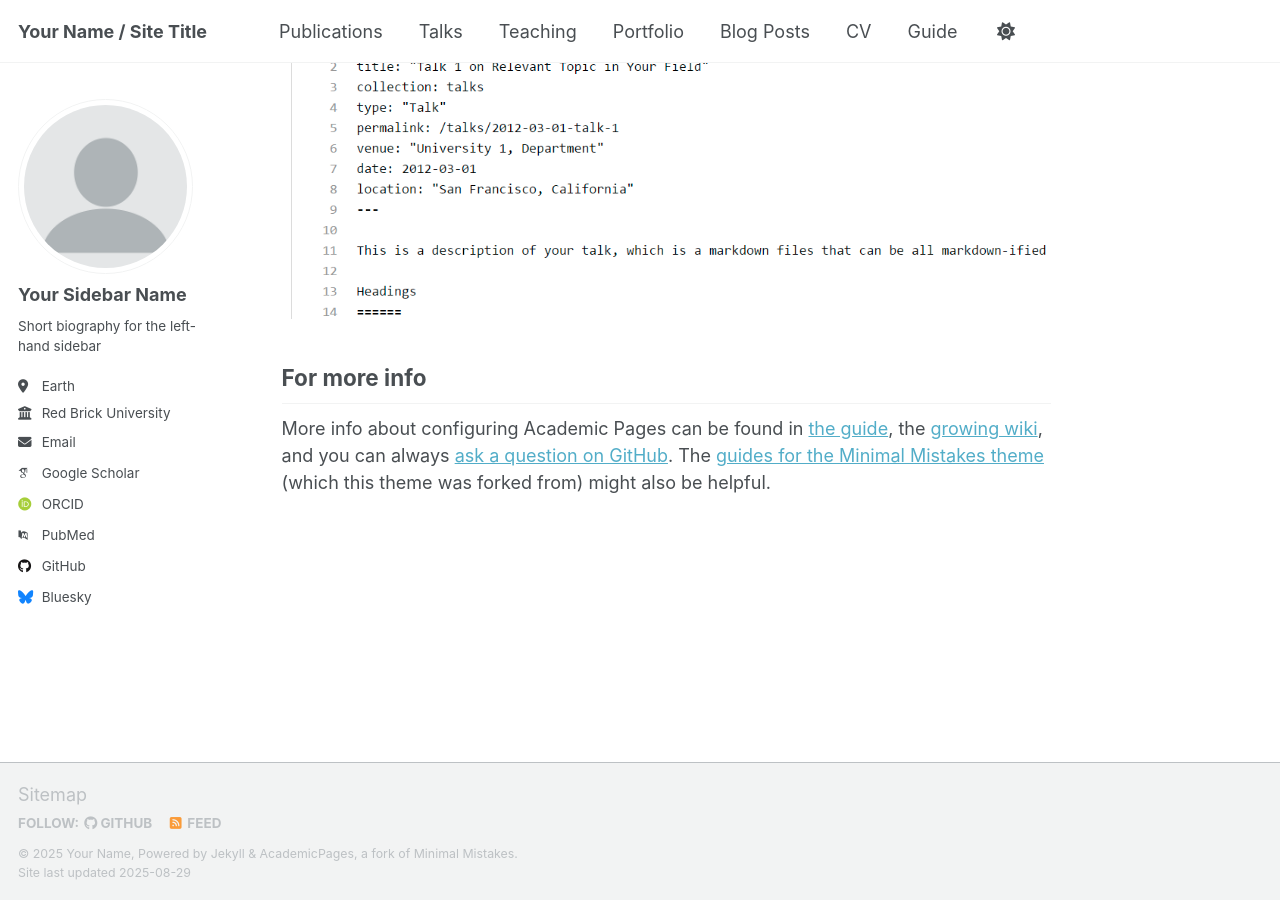
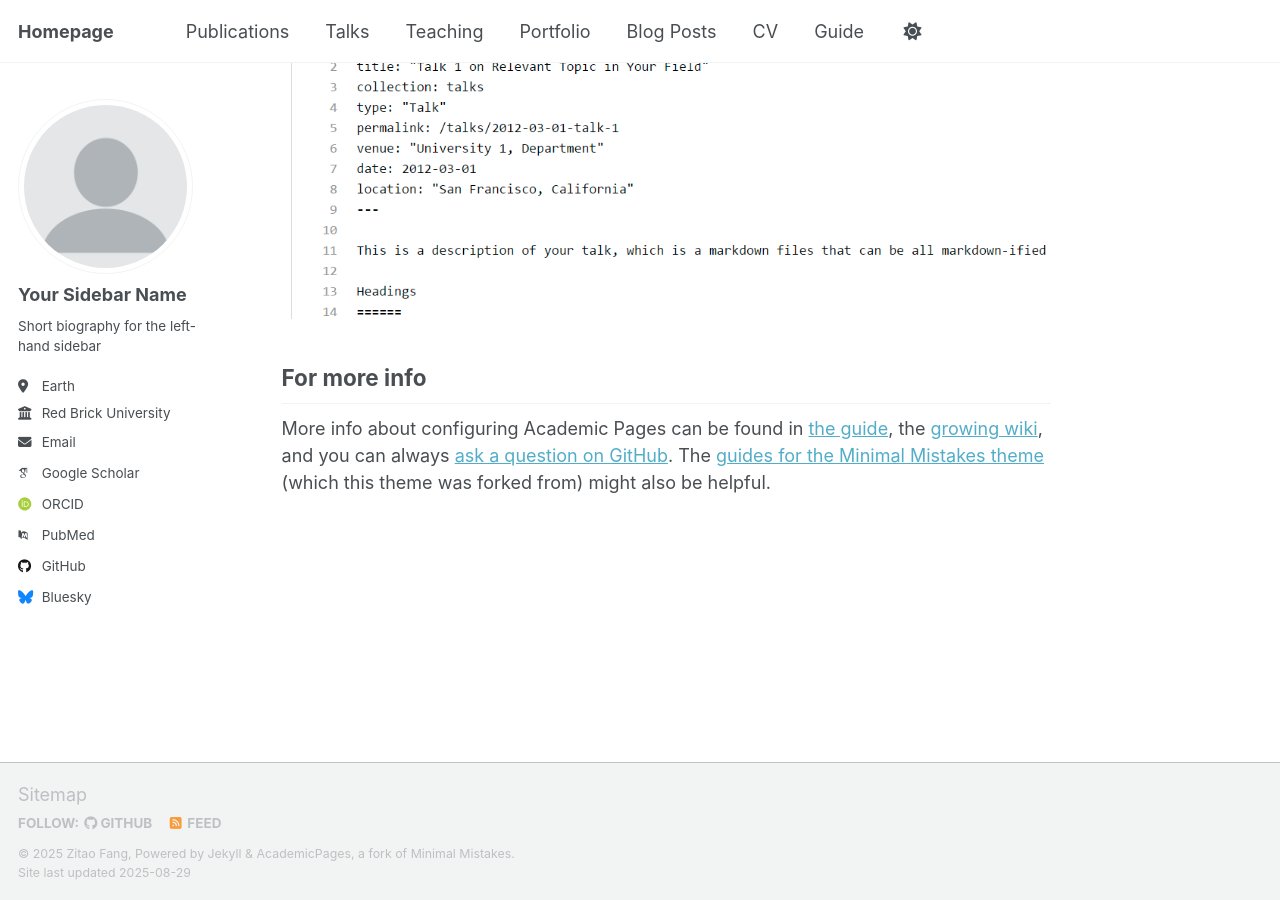
Before and after one commit to ZzzitaoFang/ZzzitaoFang.github.io, a Jekyll site: the page built from _pages/about.md, in a window 1280 px wide and 900 px high, scrolled down 2880 px. Built offline with Jekyll 4.4.1, drawn with Linux system fonts in a browser that asks for light colours; some web fonts are replaced; a script that is not in the unit is left out.

Commit message:
Update _config.yml

```diff
--- a/_config.yml
+++ b/_config.yml
@@ -9,13 +9,13 @@
 # Basic Site Settings
 locale                   : "en-US"
 site_theme               : "default" # Currently available options are "default", "air"
-title                    : "Your Name / Site Title"
+title                    : "Homepage"
 title_separator          : "-"
-name                     : &name "Your Name"
-description              : &description "personal description"
-url                      : https://academicpages.github.io # the base hostname & protocol for your site e.g. "https://[your GitHub username].github.io" or if you already have some other page hosted on Github then use "https://[your GitHub username].github.io/[Your Repo Name]"
+name                     : &name "Zitao Fang"
+description              : &description "AI Undergraduate at Xiamen University Malaysia"
+url                      : https://zzzitaofang.github.io # the base hostname & protocol for your site e.g. "https://[your GitHub username].github.io" or if you already have some other page hosted on Github then use "https://[your GitHub username].github.io/[Your Repo Name]"
 baseurl                  : "" # the subpath of your site, e.g. "/blog"
-repository               : "academicpages/academicpages.github.io"
+repository               : "zzzitaofang/zzzitaofang.github.io"
 
 # Site Author - The following control what appear as part of the author content on the side bar.
 #               If a field is blank the icon and link will not appear, otherwise it will be shown.
```
